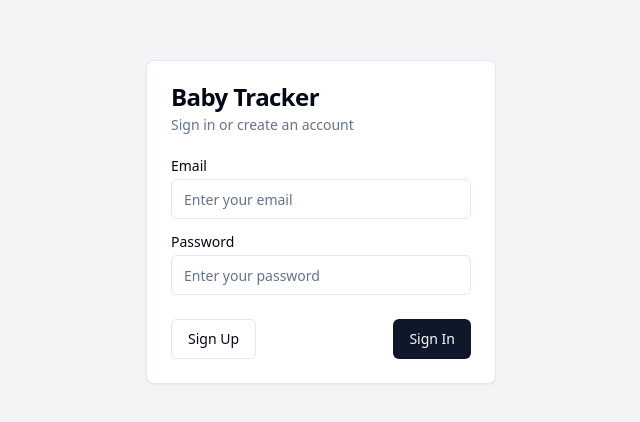
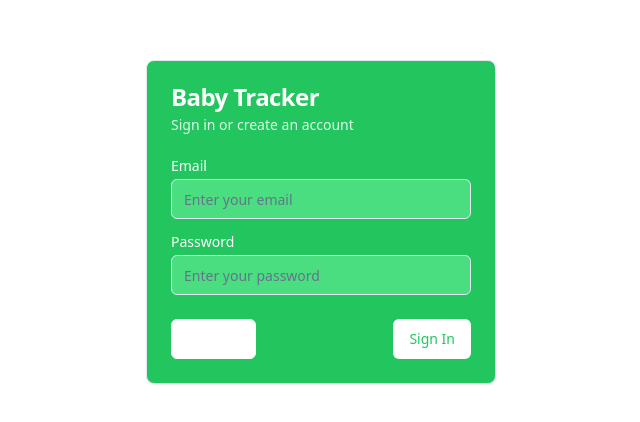
Before and after one commit to GPT-Engineer-App/cozy-snooze-nourish, a React (Vite) app: page / in a window 1280 px wide. Shown: the part 178-600 px from the top of the page, without its empty margins (319-959 px from the left). Built offline with nearby package versions, Linux system fonts and the light colour scheme.

Commit message:
GPT Engineer Update [skip gpt_engineer]

```diff
--- a/src/pages/Index.jsx
+++ b/src/pages/Index.jsx
@@ -37,28 +37,28 @@ const Index = () => {
   }
 
   return (
-    <div className="min-h-screen flex items-center justify-center bg-gray-100">
-      <Card className="w-[350px]">
+    <div className="min-h-screen flex items-center justify-center bg-white">
+      <Card className="w-[350px] bg-green-500 text-white">
         <CardHeader>
-          <CardTitle>Baby Tracker</CardTitle>
-          <CardDescription>Sign in or create an account</CardDescription>
+          <CardTitle className="text-white">Baby Tracker</CardTitle>
+          <CardDescription className="text-green-100">Sign in or create an account</CardDescription>
         </CardHeader>
         <CardContent>
           <form>
             <div className="grid w-full items-center gap-4">
               <div className="flex flex-col space-y-1.5">
-                <Label htmlFor="email">Email</Label>
-                <Input id="email" type="email" value={email} onChange={(e) => setEmail(e.target.value)} placeholder="Enter your email" />
+                <Label htmlFor="email" className="text-white">Email</Label>
+                <Input id="email" type="email" value={email} onChange={(e) => setEmail(e.target.value)} placeholder="Enter your email" className="bg-green-400 text-white placeholder-green-200" />
               </div>
               <div className="flex flex-col space-y-1.5">
-                <Label htmlFor="password">Password</Label>
-                <Input id="password" type="password" value={password} onChange={(e) => setPassword(e.target.value)} placeholder="Enter your password" />
+                <Label htmlFor="password" className="text-white">Password</Label>
+                <Input id="password" type="password" value={password} onChange={(e) => setPassword(e.target.value)} placeholder="Enter your password" className="bg-green-400 text-white placeholder-green-200" />
               </div>
             </div>
           </form>
-          {error && <p className="text-red-500 text-sm mt-2">{error}</p>}
+          {error && <p className="text-red-300 text-sm mt-2">{error}</p>}
           {signUpSuccess && (
-            <Alert className="mt-4">
+            <Alert className="mt-4 bg-green-400 text-white border-green-300">
               <AlertDescription>
                 Sign up successful! Please check your email for a confirmation link.
               </AlertDescription>
@@ -66,8 +66,8 @@ const Index = () => {
           )}
         </CardContent>
         <CardFooter className="flex justify-between">
-          <Button variant="outline" onClick={handleSignUp} disabled={loading}>Sign Up</Button>
-          <Button onClick={handleSignIn} disabled={loading}>Sign In</Button>
+          <Button variant="outline" onClick={handleSignUp} disabled={loading} className="text-white border-white hover:bg-green-600">Sign Up</Button>
+          <Button onClick={handleSignIn} disabled={loading} className="bg-white text-green-500 hover:bg-green-100">Sign In</Button>
         </CardFooter>
       </Card>
     </div>
```
